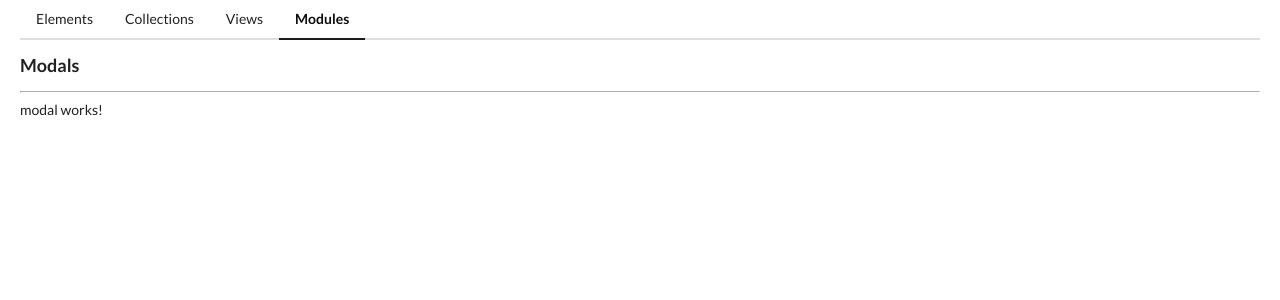
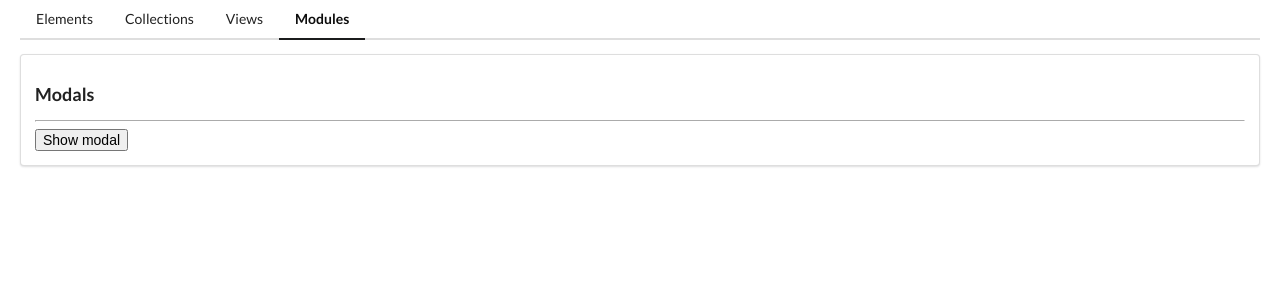
Before and after one commit to zKazemeini125/Compose-Module, an Angular app in the folder ngCompose/: page /modules in a window 1280 px wide. Shown: the top 300 px of the page. Built offline with nearby package versions, Linux system fonts and the light colour scheme.

Commit message:
Modal done

```diff
--- a/ngCompose/src/app/app.component.html
+++ b/ngCompose/src/app/app.component.html
@@ -16,6 +16,6 @@
         </a>
     </div>
 </div>
-<div class="ui">
+<div class="ui segment">
     <router-outlet></router-outlet>
 </div>
--- a/ngCompose/src/app/mods/modal/modal.component.css
+++ b/ngCompose/src/app/mods/modal/modal.component.css
@@ -0,0 +1,8 @@
+.content {
+    text-align: center;
+}
+
+.button {
+    scale: .9;
+    margin-left: 0 !important;
+}
--- a/ngCompose/src/app/mods/modal/modal.component.html
+++ b/ngCompose/src/app/mods/modal/modal.component.html
@@ -1 +1,24 @@
-<p>modal works!</p>
+<div class="ui dimmer modals page transition visible active"
+    style="display: flex !important;" (click)="OnCloseModal()">
+    <div (click)="$event.stopPropagation()"
+        class="ui small basic test modal transition visible active"
+        style="display: block !important;">
+        <div class="ui icon header">
+            <ng-content select="[modal-icon]"></ng-content>
+        </div>
+        <div class="content">
+            <ng-content selevt="[modal-content]"></ng-content>
+        </div>
+        <div class="actions">
+            <div class="ui red basic cancel inverted button"
+                (click)="OnCloseModal()">
+                <i class="remove icon"></i>
+                No
+            </div>
+            <div (click)="OnCloseModal()" class="ui green ok inverted button">
+                <i class="checkmark icon"></i>
+                Yes
+            </div>
+        </div>
+    </div>
+</div>
--- a/ngCompose/src/app/mods/modal/modal.component.ts
+++ b/ngCompose/src/app/mods/modal/modal.component.ts
@@ -1,10 +1,13 @@
-import { Component } from '@angular/core';
+import { Component, EventEmitter, Output } from "@angular/core";
 
 @Component({
-  selector: 'app-modal',
-  templateUrl: './modal.component.html',
-  styleUrl: './modal.component.css'
+  selector: "app-modal",
+  templateUrl: "./modal.component.html",
+  styleUrl: "./modal.component.css",
 })
 export class ModalComponent {
-
+  @Output() OnClose = new EventEmitter();
+  OnCloseModal() {
+    this.OnClose.emit();
+  }
 }
--- a/ngCompose/src/app/mods/module-home/module-home.component.html
+++ b/ngCompose/src/app/mods/module-home/module-home.component.html
@@ -1,2 +1,7 @@
 <app-divider>Modals</app-divider>
-<app-modal></app-modal>
+<button class="button green" (click)="OnChangeModal()">Show modal</button>
+<app-modal (OnClose)="OnChangeModal()" *ngIf="showModal">
+    <i modal-icon class="setting icon">
+    </i>
+    <p modal-content>Would you like to save this changes?</p>
+</app-modal>
--- a/ngCompose/src/app/mods/module-home/module-home.component.ts
+++ b/ngCompose/src/app/mods/module-home/module-home.component.ts
@@ -1,10 +1,13 @@
-import { Component } from '@angular/core';
+import { Component } from "@angular/core";
 
 @Component({
-  selector: 'app-module-home',
-  templateUrl: './module-home.component.html',
-  styleUrl: './module-home.component.css'
+  selector: "app-module-home",
+  templateUrl: "./module-home.component.html",
+  styleUrl: "./module-home.component.css",
 })
 export class ModuleHomeComponent {
-
+  showModal: boolean = false;
+  OnChangeModal() {
+    this.showModal = !this.showModal;
+  }
 }
```
